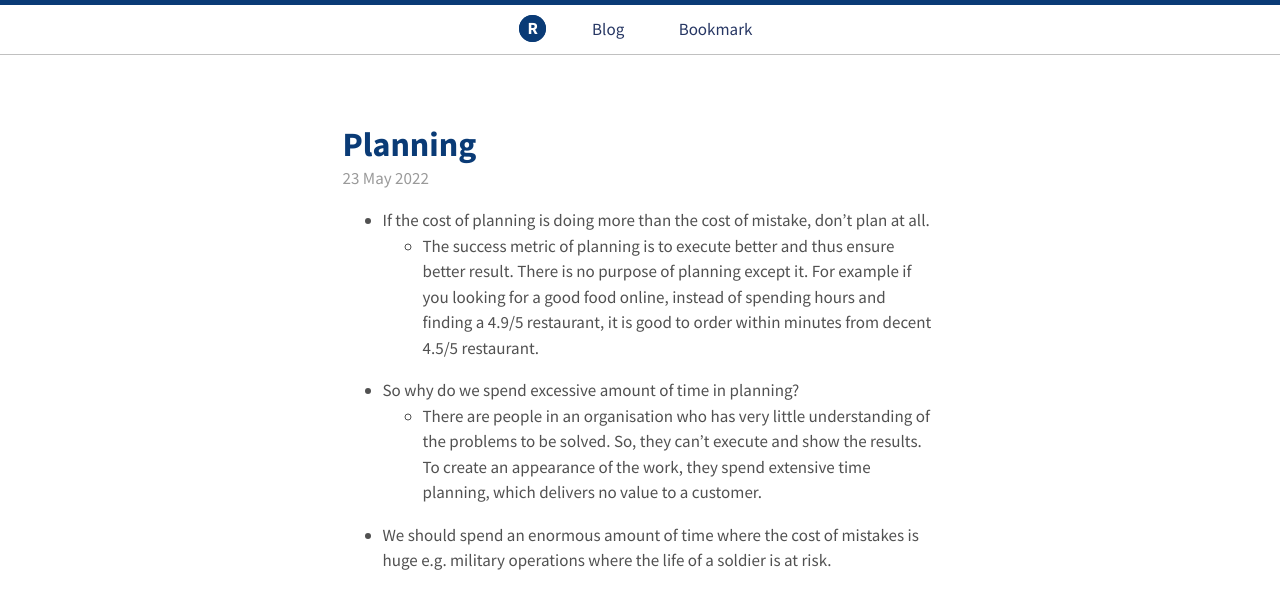
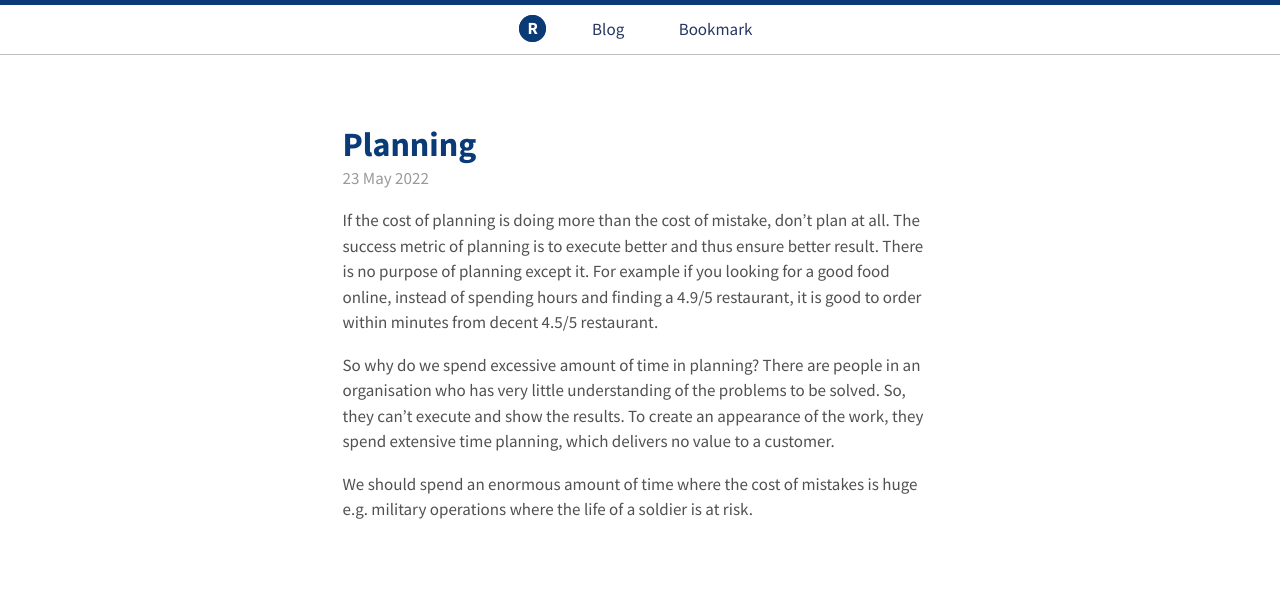
Before and after one commit to rohitgupta61/myblog, a Jekyll site: the page built from blog/_posts/2022-05-23-Planning.md, in a window 1280 px wide. Shown: the top 609 px of the page. Built offline with Jekyll 4.4.1, drawn with Linux system fonts in a browser that asks for light colours.

```diff
--- a/blog/_posts/2022-05-23-Planning.md
+++ b/blog/_posts/2022-05-23-Planning.md
@@ -3,8 +3,8 @@ layout: post
 title: Planning
 ---
 
-- If the cost of planning is doing more than the cost of mistake, don't plan at all.
-    - The success metric of planning is to execute better and thus ensure better result. There is no purpose of planning except it. For example if you looking for a good food online, instead of spending hours and finding a 4.9/5 restaurant, it is good to order within minutes from decent 4.5/5 restaurant.
-- So why do we spend excessive amount of time in planning?
-    - There are people in an organisation who has very little understanding of the problems to be solved. So, they can't execute and show the results. To create an appearance of the work, they spend extensive time planning, which delivers no value to a customer.
-- We should spend an enormous amount of time where the cost of mistakes is huge e.g. military operations where the life of a soldier is at risk.
+If the cost of planning is doing more than the cost of mistake, don't plan at all. The success metric of planning is to execute better and thus ensure better result. There is no purpose of planning except it. For example if you looking for a good food online, instead of spending hours and finding a 4.9/5 restaurant, it is good to order within minutes from decent 4.5/5 restaurant.
+
+So why do we spend excessive amount of time in planning? There are people in an organisation who has very little understanding of the problems to be solved. So, they can't execute and show the results. To create an appearance of the work, they spend extensive time planning, which delivers no value to a customer.
+
+We should spend an enormous amount of time where the cost of mistakes is huge e.g. military operations where the life of a soldier is at risk.
```
